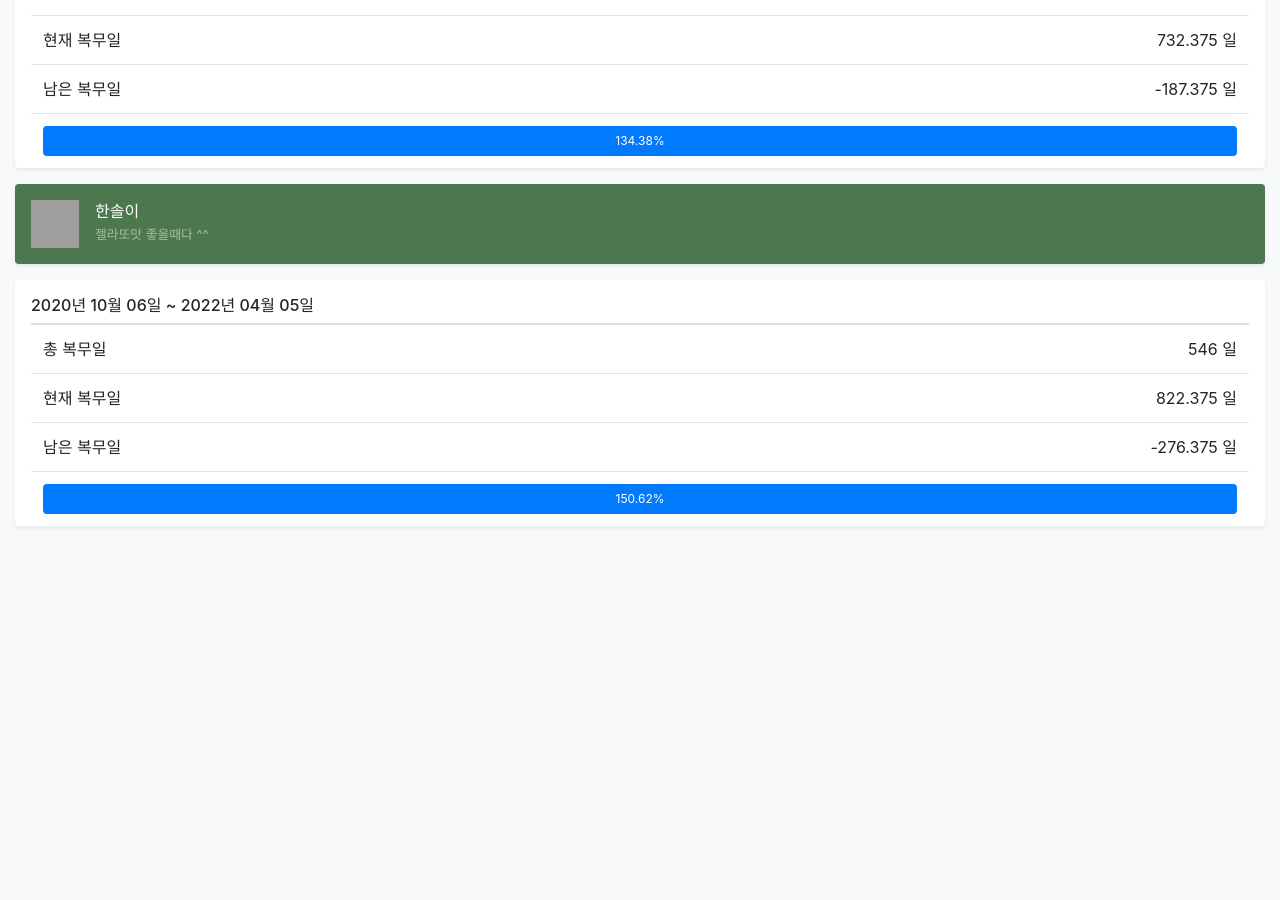
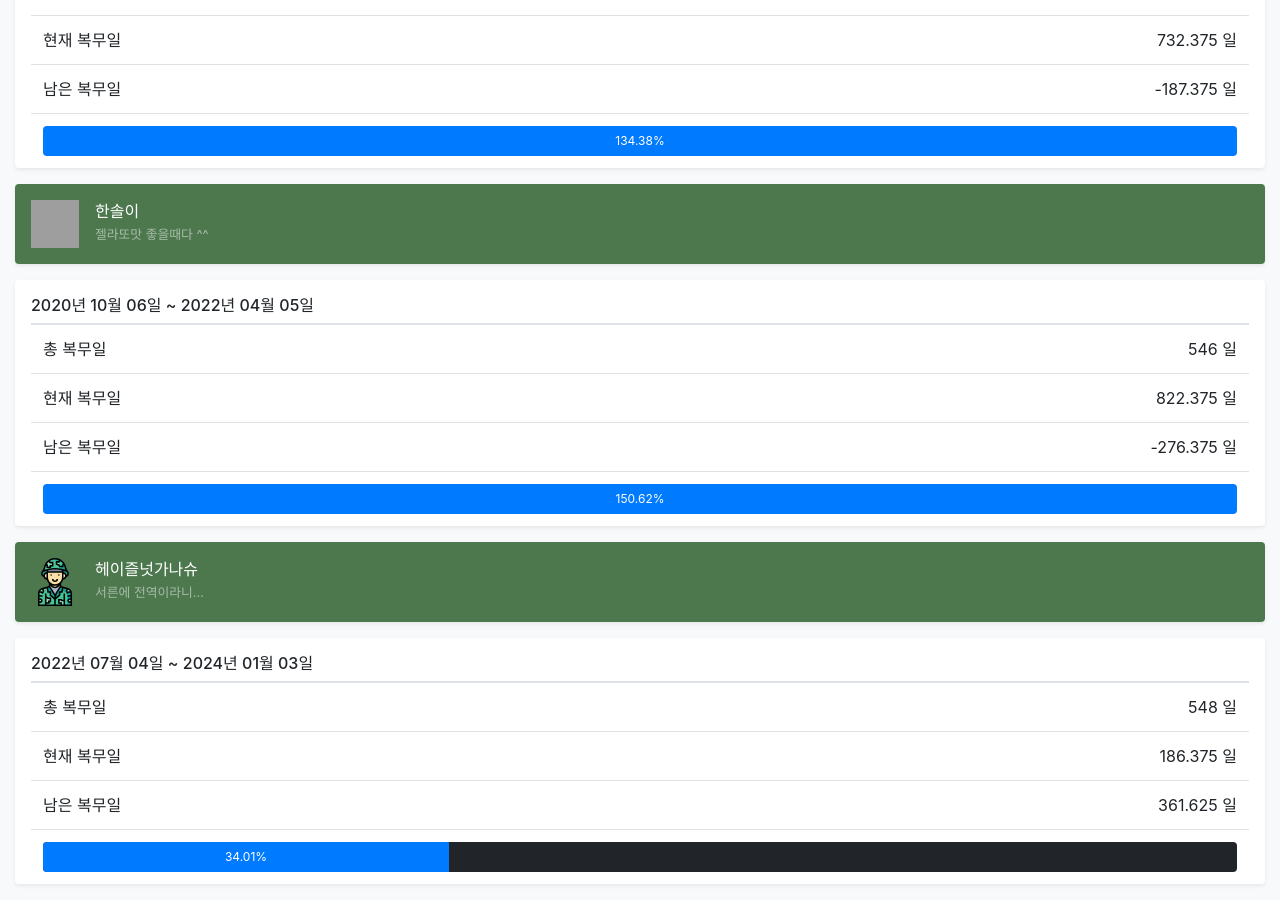
Before and after one commit to ff14santa/mil, a Jekyll site: the page built from index.html, in a window 1280 px wide and 900 px high, scrolled down 963 px. Built offline with Jekyll 4.4.1, drawn with Linux system fonts in a browser that asks for light colours; nearby versions of some CDN libraries; before the commit the page ends 1505 px from its top, so only the background shows below that; grey boxes are pictures that could not be loaded.

Commit message:
헤이즐넛가나슈님 추가

```diff
--- a/_data/members.yml
+++ b/_data/members.yml
@@ -21,3 +21,9 @@
   end: 2022-04-05
   description: 젤라또맛 좋을때다 ^^
   image: https://cdn.discordapp.com/avatars/270155161069027328/12055f33dd344214cef8f27363e0ac2a.webp?size=240
+
+- name: 헤이즐넛가나슈
+  start: 2022-07-04
+  end: 2024-01-03
+  description: 서른에 전역이라니...
+  image:
```
